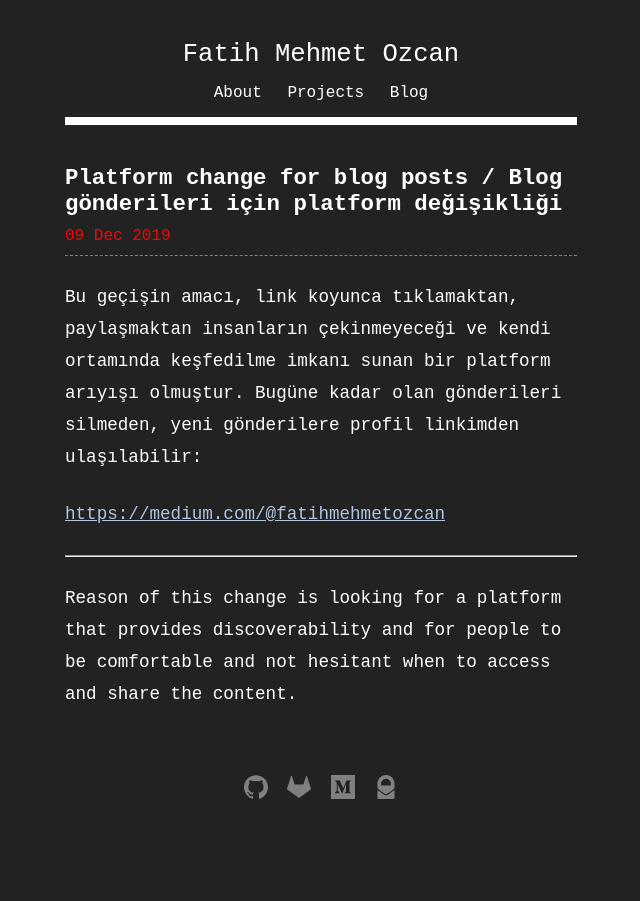
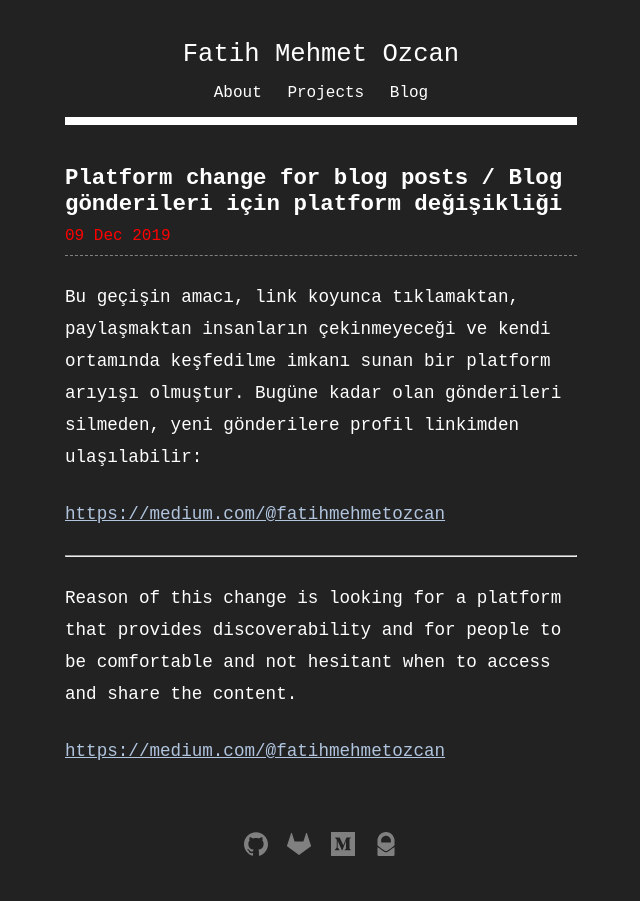
Before and after one commit to fatihmeh/fatihmeh.github.io, a Jekyll site: the page built from _posts/2019-12-09-tr-konu-blog.md, in a window 1280 px wide. Shown: the whole page, without its empty margins (319-959 px from the left). Built offline with Jekyll 4.4.1, drawn with Linux system fonts in a browser that asks for light colours; some of the changed lines change nothing that is shown.

Commit message:
Update 2019-12-09-tr-konu-blog.md

```diff
--- a/_posts/2019-12-09-tr-konu-blog.md
+++ b/_posts/2019-12-09-tr-konu-blog.md
@@ -15,3 +15,5 @@ Bu geçişin amacı, link koyunca tıklamaktan, paylaşmaktan insanların çekin
 
 
 Reason of this change is looking for a platform that provides discoverability and for people to be comfortable and not hesitant when to access and share the content.
+
+[https://medium.com/@fatihmehmetozcan](https://medium.com/@fatihmehmetozcan)
```
